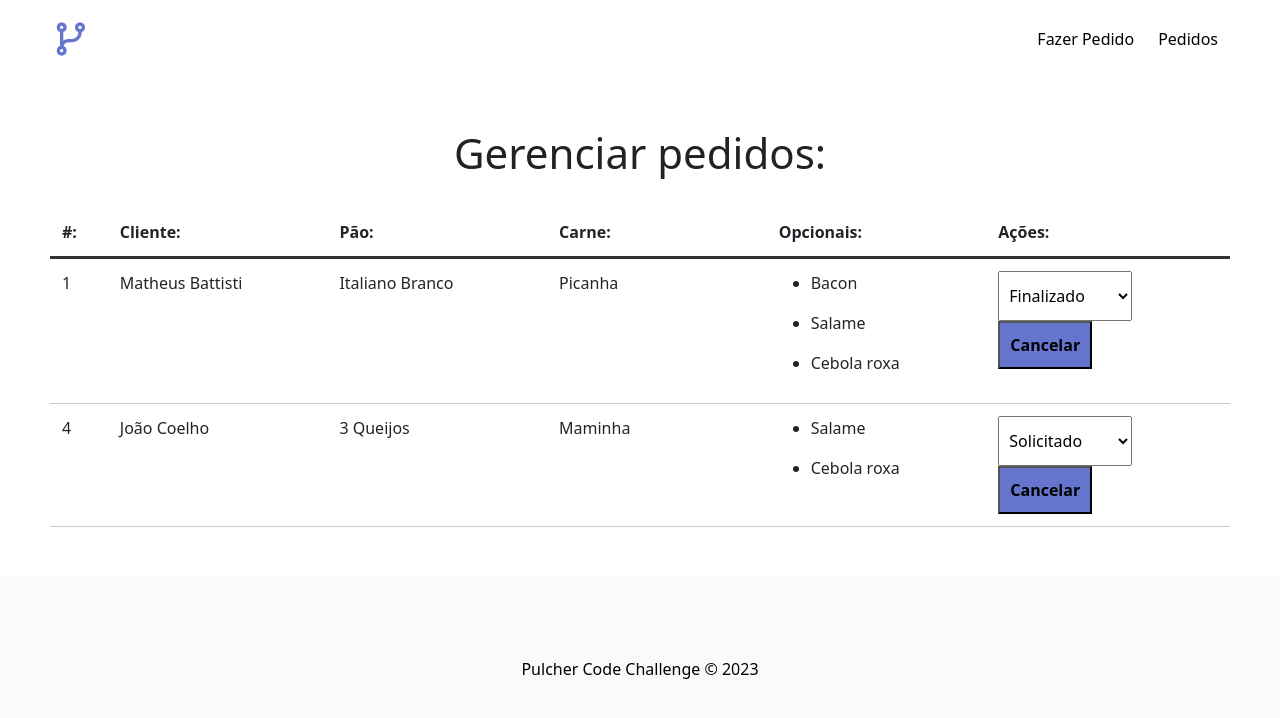
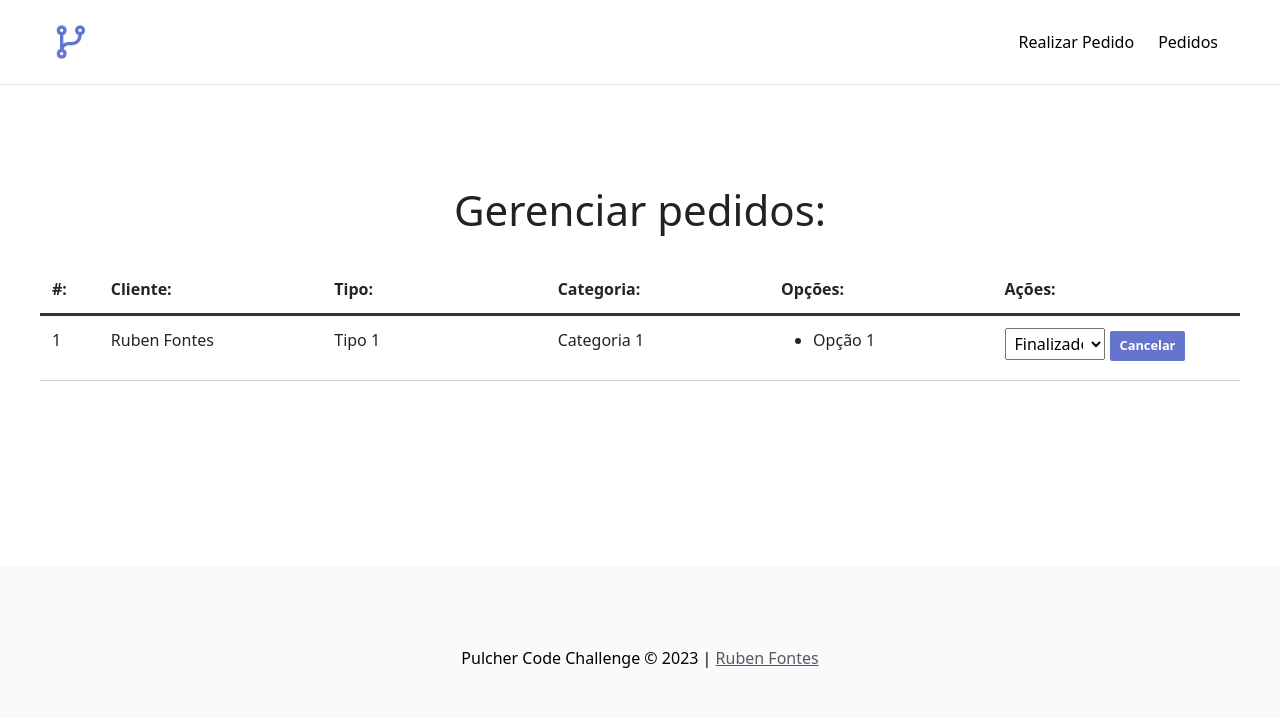
Before and after one commit to RubenFontes/fast-order-app, a Vue app: page /pedidos in a window 1280 px wide. Shown: the top 718 px of the page. Built offline with nearby package versions, Linux system fonts and the light colour scheme; data requests are answered from the project's data file.

Commit message:
add files && fix data

```diff
--- a/db/db.json
+++ b/db/db.json
@@ -1,65 +1,65 @@
 {
-  "ingredientes": {
-    "paes": [
+  "data": {
+    "tipos": [
       {
         "id": 1,
-        "tipo": "Italiano Branco"
+        "tipo": "Tipo 2"
       },
       {
         "id": 2,
-        "tipo": "3 Queijos"
+        "tipo": "Tipo 3"
       },
       {
         "id": 3,
-        "tipo": "Parmesão e Orégano"
+        "tipo": "Tipo 4"
       },
       {
         "id": 4,
-        "tipo": "Integral"
+        "tipo": "Tipo 5"
       }
     ],
-    "carnes": [
+    "categorias": [
       {
         "id": 1,
-        "tipo": "Maminha"
+        "tipo": "Categoria 2"
       },
       {
         "id": 2,
-        "tipo": "Alcatra"
+        "tipo": "Categoria 3"
       },
       {
         "id": 3,
-        "tipo": "Picanha"
+        "tipo": "Categoria 4"
       },
       {
         "id": 4,
-        "tipo": "Veggie burger"
+        "tipo": "Categoria 5"
       }
     ],
     "opcionais": [
       {
         "id": 1,
-        "tipo": "Bacon"
+        "tipo": "Opção 1"
       },
       {
         "id": 2,
-        "tipo": "Cheddar"
+        "tipo": "Opção 2"
       },
       {
         "id": 3,
-        "tipo": "Salame"
+        "tipo": "Opção 3"
       },
       {
         "id": 4,
-        "tipo": "Tomate"
+        "tipo": "Opção 4"
       },
       {
-        "id": 4,
-        "tipo": "Cebola roxa"
+        "id": 5,
+        "tipo": "Opção 5"
       },
       {
-        "id": 4,
-        "tipo": "Pepino"
+        "id": 6,
+        "tipo": "Opção 6"
       }
     ]
   },
@@ -79,27 +79,14 @@
   ],
   "burgers": [
     {
-      "nome": "Matheus Battisti",
-      "carne": "Picanha",
-      "pao": "Italiano Branco",
+      "nome": "Ruben Fontes",
+      "campo2": "Categoria 1",
+      "campo1": "Tipo 1",
       "opcionais": [
-        "Bacon",
-        "Salame",
-        "Cebola roxa"
+        "Opção 1"
       ],
       "status": "Finalizado",
       "id": 1
-    },
-    {
-      "nome": "João Coelho",
-      "carne": "Maminha",
-      "pao": "3 Queijos",
-      "opcionais": [
-        "Salame",
-        "Cebola roxa"
-      ],
-      "status": "Solicitado",
-      "id": 4
     }
   ]
 }
--- a/src/App.vue
+++ b/src/App.vue
@@ -26,10 +26,15 @@ export default {
 </script>
 
 <style>
+
   * {
     padding: 0;
     margin: 0;
     box-sizing: border-box;
+  }
+
+  html{
+    scroll-behavior: smooth;
   }
 
   .main-container {
@@ -41,6 +46,10 @@ export default {
     font-weight: 100;
   }
 
+  .main-container h2{
+    text-align: center;
+  }
+
   h1 {
     text-align: center;
     font-size: 42px;
--- a/src/components/Banner.vue
+++ b/src/components/Banner.vue
@@ -1,7 +1,7 @@
 <template>
   <div id="main-banner">
-    <h1>Pulcher Code</h1>
-    <p>A modern web app built with Node.js and Vue.js</p>
+    <h1 class="h1">Pedido Expresso</h1>
+    <p class="display-4">Um Web App Open Source feito com Node.js e Vue.js</p>
   </div>
 </template>
 
@@ -14,8 +14,10 @@
 <style scoped>
 
   #main-banner {
+    margin: 85px 0;
+    padding: 0 20px;
     background-color: #E6E8FF;
-    height: 40vh;
+    height: 45vh;
     display: flex;
     flex-direction: column;
     text-align: center;
@@ -23,13 +25,12 @@
   }
 
   #main-banner h1 {
-    text-align: center;
-    font-size: 60px;
-    color: black;
+    font-size: 2.5rem;
   }
 
   #main-banner p{
-    font-size: 26px;
+    font-size: 1.5rem;
+    font-weight: 400;
     color: #2f365f;
   }
 
--- a/src/components/Dashboard.vue
+++ b/src/components/Dashboard.vue
@@ -4,9 +4,9 @@
       <div id="burger-table-heading">
         <div class="order-id">#:</div>
         <div>Cliente:</div>
-        <div>Pão:</div>
-        <div>Carne:</div>
-        <div>Opcionais:</div>
+        <div>Tipo:</div>
+        <div>Categoria:</div>
+        <div>Opções:</div>
         <div>Ações:</div>
       </div>
     </div>
@@ -14,8 +14,8 @@
       <div class="burger-table-row" v-for="burger in burgers" :key="burger.id">
         <div class="order-number">{{ burger.id }}</div>
         <div>{{ burger.nome }}</div>
-        <div>{{ burger.pao }}</div>
-        <div>{{ burger.carne }}</div>
+        <div>{{ burger.campo1 }}</div>
+        <div>{{ burger.campo2 }}</div>
         <div>
           <ul v-for="(opcional, index) in burger.opcionais" :key="index">
             <li>{{ opcional }}</li>
@@ -32,8 +32,8 @@
       </div>
     </div>
   </div>
-  <div v-else>
-    <h2>Não há pedidos no momento!</h2>
+  <div v-else class="text-primary">
+    <h2 class="text-danger h5">Não há pedidos no momento!</h2>
   </div>
 </template>
 <script>
@@ -138,23 +138,27 @@
   }
 
   select {
-    padding: 12px 6px;
-    margin-right: 12px;
+    padding: 3px 5px;
+    margin-right: 5px;
+    max-width: 100px;
   }
 
   .delete-btn {
     background-color: #6574cd;
     font-weight: bold;
-    padding: 10px;
-    font-size: 16px;
+    padding: 5px 10px;
+    font-size: .8rem;
     margin: 0 auto;
     cursor: pointer;
     transition: .5s;
+    border: none;
+    border-radius: 2px;
+    color: white;
   }
 
   .delete-btn:hover {
-    background-color: transparent;
-    color: #222;
+    filter: brightness(0.9);
   }
 
+
 </style>
--- a/src/components/Footer.vue
+++ b/src/components/Footer.vue
@@ -1,6 +1,6 @@
 <template>
   <div id="footer">
-    <p>Pulcher Code Challenge &copy; 2023</p>
+    <p>Pulcher Code Challenge &copy; 2023 | <a class="text-muted" href="https://github.com/RubenFontes/pulcher-code-challenge">Ruben Fontes</a></p>
   </div>
 </template>
 
--- a/src/components/BurgerForm.vue
+++ b/src/components/Form.vue
@@ -7,22 +7,22 @@
         <input type="text" id="nome" name="nome" v-model="nome" placeholder="Digite o seu nome">
       </div>
       <div class="input-container">
-        <label for="pao">Selecione um tipo:</label>
-        <select name="pao" id="pao" v-model="pao">
-          <option value="">Opção1</option>
-          <option v-for="pao in paes" :key="pao.id" :value="pao.tipo">{{ pao.tipo }}</option>
+        <label for="campo1">Selecione um tipo:</label>
+        <select name="campo1" id="campo1" v-model="campo1">
+          <option value="">Tipo 1</option>
+          <option v-for="campo1 in tipos" :key="campo1.id" :value="campo1.tipo">{{ campo1.tipo }}</option>
         </select>
       </div>
       <div class="input-container">
-        <label for="carne">Escolha uma categoria:</label>
-        <select name="carne" id="carne" v-model="carne">
-          <option value="">Categoria1</option>
-          <option v-for="carne in carnes" :key="carne.id" :value="carne.tipo">{{ carne.tipo }}</option>
+        <label for="campo2">Escolha uma categoria:</label>
+        <select name="campo2" id="campo2" v-model="campo2">
+          <option value="">Categoria 1</option>
+          <option v-for="campo2 in categorias" :key="campo2.id" :value="campo2.tipo">{{ campo2.tipo }}</option>
         </select>
       </div>
       <div id="opcionais-container" class="input-container">
         <label id="opcionais-title" for="opcionais">Selecione os opcionais:</label>
-        <div class="checkbox-container" v-for="opcional in opcionaisdata" :key="opcional.id">
+        <div class="checkbox-container h6" v-for="opcional in opcionaisdata" :key="opcional.id">
           <input type="checkbox" name="opcionais" v-model="opcionais" :value="opcional.tipo">
           <span>{{ opcional.tipo }}</span>
         </div>
@@ -38,27 +38,27 @@
 import Message from './Message'
 
 export default {
-  name: "BurgerForm",
+  name: "Form",
   data() {
     return {
-      paes: null,
-      carnes: null,
+      tipos: null,
+      categorias: null,
       opcionaisdata: null,
       nome: null,
-      pao: null,
-      carne: null,
+      campo1: null,
+      campo2: null,
       opcionais: [],
       status: "Solicitado",
       msg: null
     }
   },
   methods: {
-    async getIngredientes() {
-      const req = await fetch('http://localhost:3000/ingredientes')
+    async getData() {
+      const req = await fetch('http://localhost:3000/data')
       const data = await req.json()
 
-      this.paes = data.paes
-      this.carnes = data.carnes
+      this.tipos = data.tipos
+      this.categorias = data.categorias
       this.opcionaisdata = data.opcionais
     },
     async createBurger(e) {
@@ -67,8 +67,8 @@ export default {
 
       const data = {
         nome: this.nome,
-        carne: this.carne,
-        pao: this.pao,
+        campo2: this.campo2,
+        campo1: this.campo1,
         opcionais: Array.from(this.opcionais),
         status: "Solicitado"
       }
@@ -92,14 +92,14 @@ export default {
 
       // limpar campos
       this.nome = ""
-      this.carne = ""
-      this.pao = ""
+      this.campo2 = ""
+      this.campo1 = ""
       this.opcionais = []
 
     }
   },
   mounted () {
-    this.getIngredientes()
+    this.getData()
   },
   components: {
     Message
@@ -135,6 +135,9 @@ export default {
   }
 
   #opcionais-container {
+    width: 300px;
+    display: flex;
+    text-align: center;
     flex-direction: row;
     flex-wrap: wrap;
   }
@@ -144,9 +147,10 @@ export default {
   }
 
   .checkbox-container {
+    font-size: .8rem;
     display: flex;
-    align-items: flex-start;
-    width: 50%;
+    justify-content: center;
+    width: 33%;
     margin-bottom: 20px;
   }
 
@@ -157,7 +161,6 @@ export default {
 
   .checkbox-container span {
     margin-left: 6px;
-    font-weight: bold;
   }
 
   .submit-btn {
--- a/src/components/Navbar.vue
+++ b/src/components/Navbar.vue
@@ -4,7 +4,8 @@
       <router-link id="logo-url" to="/">
         <img id="logo" :src="logo" :alt="alt">
       </router-link>
-      <router-link to="/">Fazer Pedido</router-link>
+      <router-link to="/#main-container">Realizar Pedido</router-link>
+      <!--<a href="/#main-container">Fazer Pedido</a>-->
       <router-link to="/pedidos">Pedidos</router-link>
     </div>
   </div>
@@ -16,15 +17,21 @@ export default {
   name: "Navbar",
   props: ["logo", "alt"]
 }
+
 </script>
 
 <style scoped>
   #nav {
+    position: fixed;
+    top: 0;
+    min-width: 100vw;
+    height: 85px;
     background-color: white;
-    padding: 15px 50px;
+    padding: 0 50px;
     display: flex;
     justify-content: flex-end;
     align-items: center;
+    border-bottom: 1px solid rgb(230, 230, 230);
   }
 
   #nav #logo-url {
--- a/src/views/Home.vue
+++ b/src/views/Home.vue
@@ -1,22 +1,22 @@
 <template>
   <div>
     <Banner />
-    <div class="main-container">
+    <div class="main-container" id="main-container">
       <h1>Faça sua solicitação:</h1>
-      <BurgerForm />
+      <Form />
     </div>
   </div>
 </template>
 
 <script>
 import Banner from '../components/Banner'
-import BurgerForm from '../components/BurgerForm'
+import Form from '../components/Form'
 
 export default {
   name: 'Home',
   components: {
     Banner,
-    BurgerForm
+    Form
   }
 }
 </script>
--- a/src/views/Pedidos.vue
+++ b/src/views/Pedidos.vue
@@ -17,3 +17,10 @@ export default {
   }
 }
 </script>
+
+<style scoped>
+  .main-container{
+    margin: 85px 0;
+    padding: 100px 0;
+  }
+</style>
```
Also changed, not shown: 1 other file (tests, documents, lock files or other folders).
